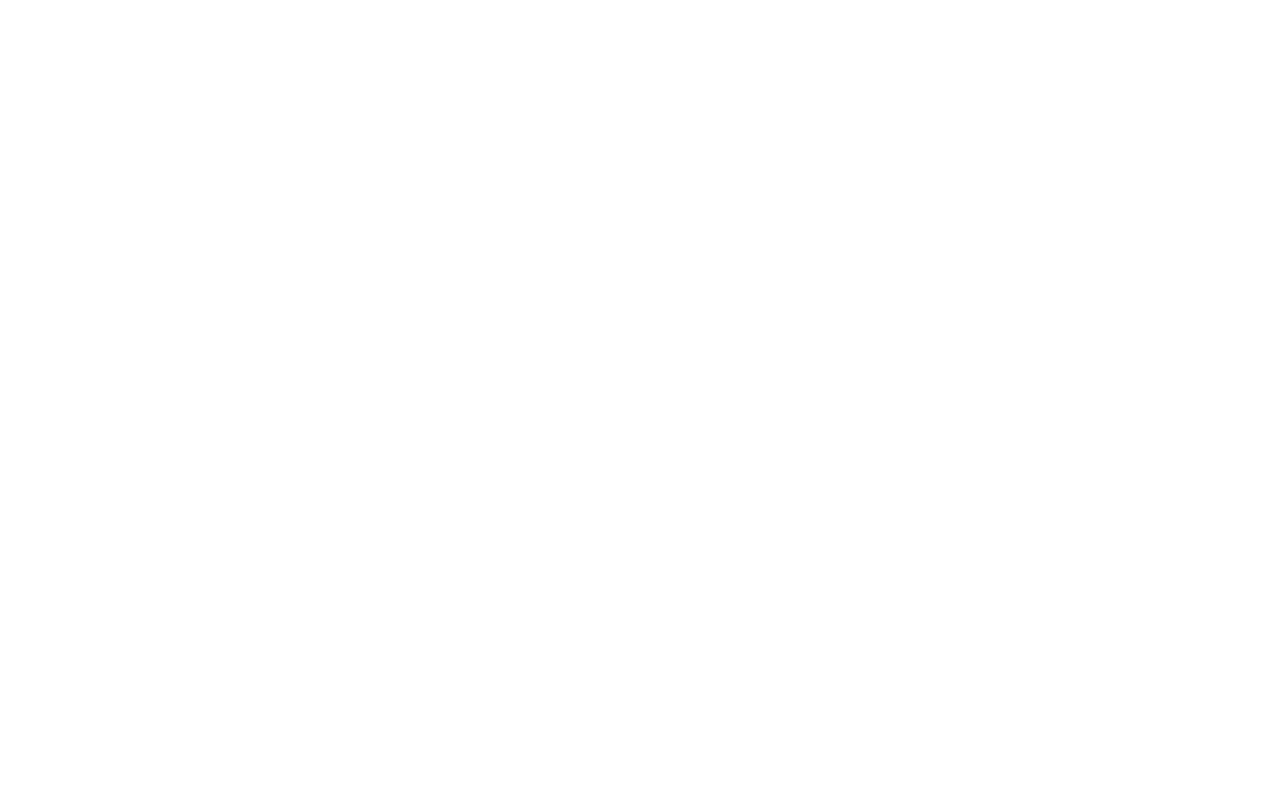
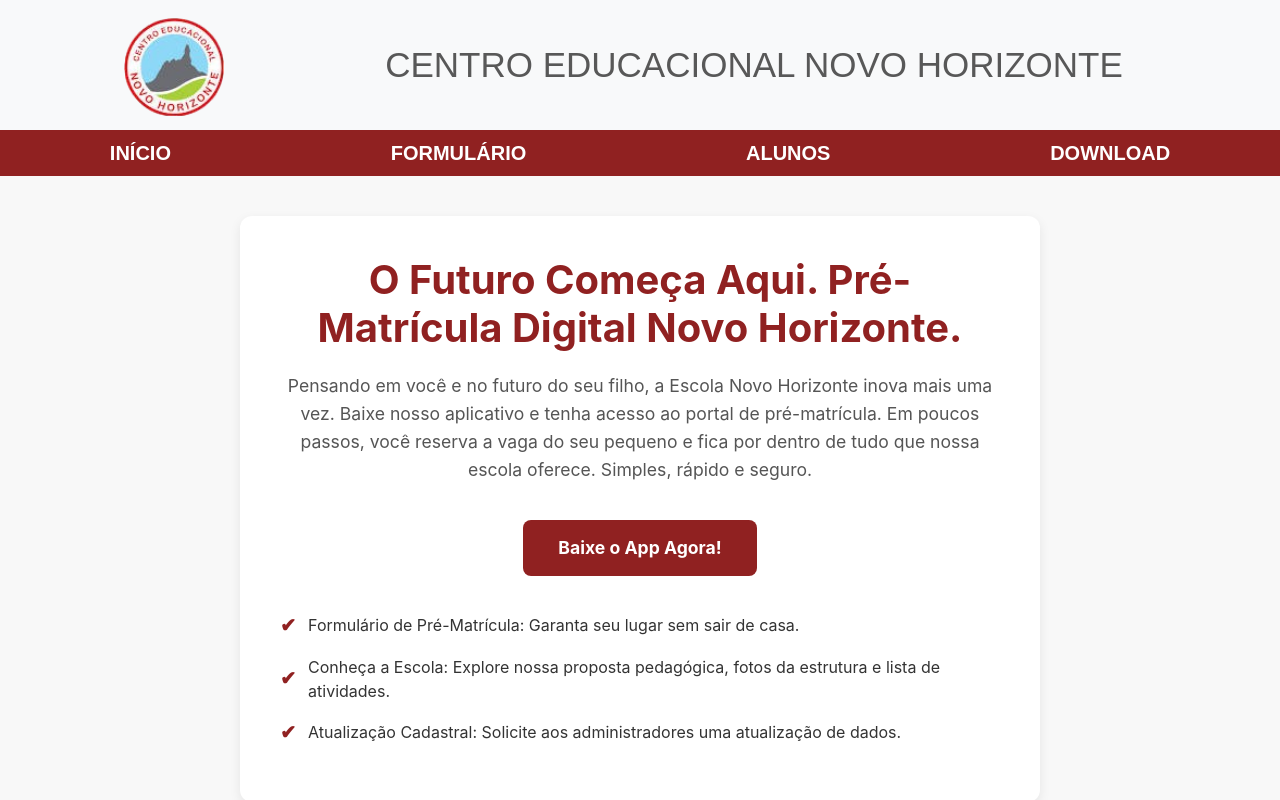
Before and after one commit to JPeeeedrs/novo-horizonte-react, a React (Vite) app: page /download in a window 1280 px wide. Before the commit this address had no page. Shown: the top 800 px of the page. Built offline with nearby package versions, Linux system fonts and the light colour scheme.

Commit message:
Pagina de download

```diff
--- a/src/App.jsx
+++ b/src/App.jsx
@@ -5,6 +5,7 @@
 import Formulario from "./pages/Formulario";
 import LgpdInfo from "./pages/LgpdInfo";
 import Alunos from "./pages/Alunos";
+import Download from "./pages/Download";
 import Edit from "./components/EditStudent/Edit";
 import SobreNos from "./pages/SobreNos";
 
@@ -19,6 +20,7 @@
 				<Route path='/formulario' element={<Formulario />} />
 				<Route path='/lgpd-info' element={<LgpdInfo />} />
 				<Route path='/alunos' element={<Alunos />} />
+				<Route path='/download' element={<Download />} />
 				<Route path='/editar/:id' element={<Edit />} />
 				<Route path='sobrenos' element={<SobreNos />} />
 			</Routes>
--- a/src/common/Header.jsx
+++ b/src/common/Header.jsx
@@ -36,6 +36,9 @@
 				<Link to='/alunos' className='text-white text-decoration-none'>
 					ALUNOS
 				</Link>
+				<Link to='/download' className='text-white text-decoration-none'>
+					DOWNLOAD
+				</Link>
 			</nav>
 		</header>
 	);
--- a/src/components/Cards/StudentCard.jsx
+++ b/src/components/Cards/StudentCard.jsx
@@ -48,17 +48,20 @@
 			}
 		} catch (error) {
 			// Se houver um erro de rede (API offline, etc.)
-			alert("Erro ao tentar conectar com o servidor. Verifique se a API está rodando.");
+			alert(
+				"Erro ao tentar conectar com o servidor. Verifique se a API está rodando."
+			);
 			console.error("Erro de rede no login:", error);
 		}
-	};
+	}
 
 	function nameNull(value) {
 		if (
 			!value ||
 			value.trim() === "" ||
 			value === "00/00/0000" ||
-			value === "(00) 00000-0000"
+			value === "(00) 00000-0000" ||
+			value === 0
 		) {
 			return "Não informado";
 		}
--- /dev/null
+++ b/src/components/DownloadPage/DownloadButton.jsx
@@ -0,0 +1,11 @@
+import "../../styles/download.css";
+
+function DownloadButton() {
+	return (
+		<a href='#' className='download-btn'>
+			Baixe o App Agora!
+		</a>
+	);
+}
+
+export default DownloadButton;
--- /dev/null
+++ b/src/components/DownloadPage/Page.jsx
@@ -0,0 +1,37 @@
+import React from "react";
+import "../../styles/download.css";
+import DownloadButton from "./DownloadButton";
+
+function Page() {
+	return (
+		<div className='text'>
+			<h1>O Futuro Começa Aqui. Pré-Matrícula Digital Novo Horizonte.</h1>
+			<p>
+				Pensando em você e no futuro do seu filho, a Escola Novo Horizonte inova
+				mais uma vez. Baixe nosso aplicativo e tenha acesso ao portal de
+				pré-matrícula. Em poucos passos, você reserva a vaga do seu pequeno e
+				fica por dentro de tudo que nossa escola oferece. Simples, rápido e
+				seguro.
+			</p>
+
+			{/* 2. Crie o botão usando a classe CSS */}
+			<DownloadButton />
+
+			<ul>
+				<li>
+					Formulário de Pré-Matrícula: Garanta seu lugar sem sair de casa.
+				</li>
+				<li>
+					Conheça a Escola: Explore nossa proposta pedagógica, fotos da
+					estrutura e lista de atividades.
+				</li>
+				<li>
+					Atualização Cadastral: Solicite aos administradores uma atualização de
+					dados.
+				</li>
+			</ul>
+		</div>
+	);
+}
+
+export default Page;
--- a/src/components/Formulario/Forms.jsx
+++ b/src/components/Formulario/Forms.jsx
@@ -52,7 +52,7 @@
 		mae: {
 			temMae: true,
 			nomeMae: "",
-			dataNascimentoMae: "",
+			nascimentoMae: "",
 			enderecoMae: "",
 			numeroCasaMae: "",
 			cepMae: "",
@@ -61,7 +61,7 @@
 			telefoneMae: "",
 			emailMae: "",
 			profissaoMae: "",
-			localTrabalhoMae: "",
+			trabalhoMae: "",
 			telefoneTrabalhoMae: "",
 		},
 		pai: {
@@ -105,7 +105,7 @@
 	const prevStep = () => setStep((prev) => prev - 1);
 
 	const handleChange = async (stepName, e) => {
-		const { name, value, type, checked } = e.target;
+		const { name, value } = e.target;
 		let maskedValue = value;
 		// Aplica as máscaras
 		if (name === "cpf" || name === "cpfMae" || name === "cpfPai")
@@ -258,7 +258,7 @@
 			},
 			mae: {
 				nomeMae: "",
-				dataNascimentoMae: "",
+				nascimentoMae: "",
 				enderecoMae: "",
 				cepMae: "",
 				cpfMae: "",
@@ -266,7 +266,7 @@
 				telefoneMae: "",
 				emailMae: "",
 				profissaoMae: "",
-				localTrabalhoMae: "",
+				trabalhoMae: "",
 				telefoneTrabalhoMae: "",
 			},
 			pai: {
--- /dev/null
+++ b/src/pages/Download.jsx
@@ -0,0 +1,19 @@
+import Footer from "../common/Footer";
+import Header from "../common/Header";
+import Download from "../components/DownloadPage/Page";
+
+function DownloadApp() {
+	return (
+		<div className='Alunos d-flex flex-column min-vh-100'>
+			<Header />
+
+			<main>
+				<Download />
+			</main>
+
+			<Footer />
+		</div>
+	);
+}
+
+export default DownloadApp;
--- /dev/null
+++ b/src/styles/download.css
@@ -0,0 +1,96 @@
+/* Estilos Globais */
+body {
+	background-color: #f8f8f8; /* Um cinza bem claro para o fundo da página */
+	font-family: -apple-system, BlinkMacSystemFont, "Segoe UI", Roboto,
+		"Helvetica Neue", Arial, sans-serif;
+}
+
+/* Container Principal do Texto */
+.text {
+	max-width: 800px; /* Limita a largura para melhor legibilidade em telas grandes */
+	margin: 40px auto; /* Centraliza o container na página */
+	padding: 40px;
+	background-color: #ffffff; /* Fundo branco para o card de texto */
+	border-radius: 12px;
+	box-shadow: 0 4px 12px rgba(0, 0, 0, 0.08);
+	text-align: center; /* Centraliza todo o texto dentro do container */
+}
+
+/* Título Principal (h1) */
+.text h1 {
+	color: #902121; /* Cor principal aplicada aqui */
+	font-size: 2.5rem; /* Tamanho de fonte grande e impactante */
+	margin-bottom: 20px;
+	font-weight: 700;
+}
+
+/* Parágrafo (p) */
+.text p {
+	color: #555555; /* Um cinza escuro para o texto, para não cansar a vista */
+	font-size: 1.1rem;
+	line-height: 1.6; /* Espaçamento entre linhas para conforto na leitura */
+	margin-bottom: 35px;
+}
+
+/* Lista (ul e li) */
+.text ul {
+	list-style: none; /* Remove os marcadores padrão da lista */
+	padding: 0;
+	margin: 0;
+	text-align: left; /* Alinha o texto da lista à esquerda dentro do container centralizado */
+	display: inline-block; /* Faz a lista se ajustar ao conteúdo */
+}
+
+.text li {
+	color: #333333;
+	font-size: 1rem;
+	margin-bottom: 15px;
+	display: flex;
+	align-items: center;
+}
+
+/* Adiciona um ícone de "check" personalizado antes de cada item da lista */
+.text li::before {
+	content: "✔";
+	color: #902121; /* Cor principal no ícone */
+	font-size: 1.2rem;
+	margin-right: 12px;
+	font-weight: bold;
+}
+
+/* Estilo para o Botão de Download */
+.download-btn {
+	display: inline-block;
+	background-color: #902121; /* Cor principal no fundo do botão */
+	color: #ffffff; /* Texto branco para contraste */
+	padding: 15px 35px;
+	border-radius: 8px;
+	font-size: 1.1rem;
+	font-weight: bold;
+	text-decoration: none; /* Remove o sublinhado de links */
+	transition: background-color 0.3s ease, transform 0.2s ease;
+	margin-bottom: 35px; /* Espaçamento abaixo do botão */
+}
+
+/* Efeito ao passar o mouse sobre o botão */
+.download-btn:hover {
+	background-color: #7a1c1c; /* Um tom um pouco mais escuro da cor principal */
+	transform: translateY(-2px); /* Leve animação de "subir" */
+	box-shadow: 0 4px 8px rgba(0, 0, 0, 0.15);
+}
+
+/* Media Query para telas menores (celulares) */
+@media (max-width: 600px) {
+	.text {
+		padding: 25px;
+		margin: 20px 10px;
+	}
+
+	.text h1 {
+		font-size: 2rem;
+	}
+
+	.text p {
+		font-size: 1rem;
+	}
+}
```
Also changed, not shown: 34 other files (tests, documents, lock files or other folders).
